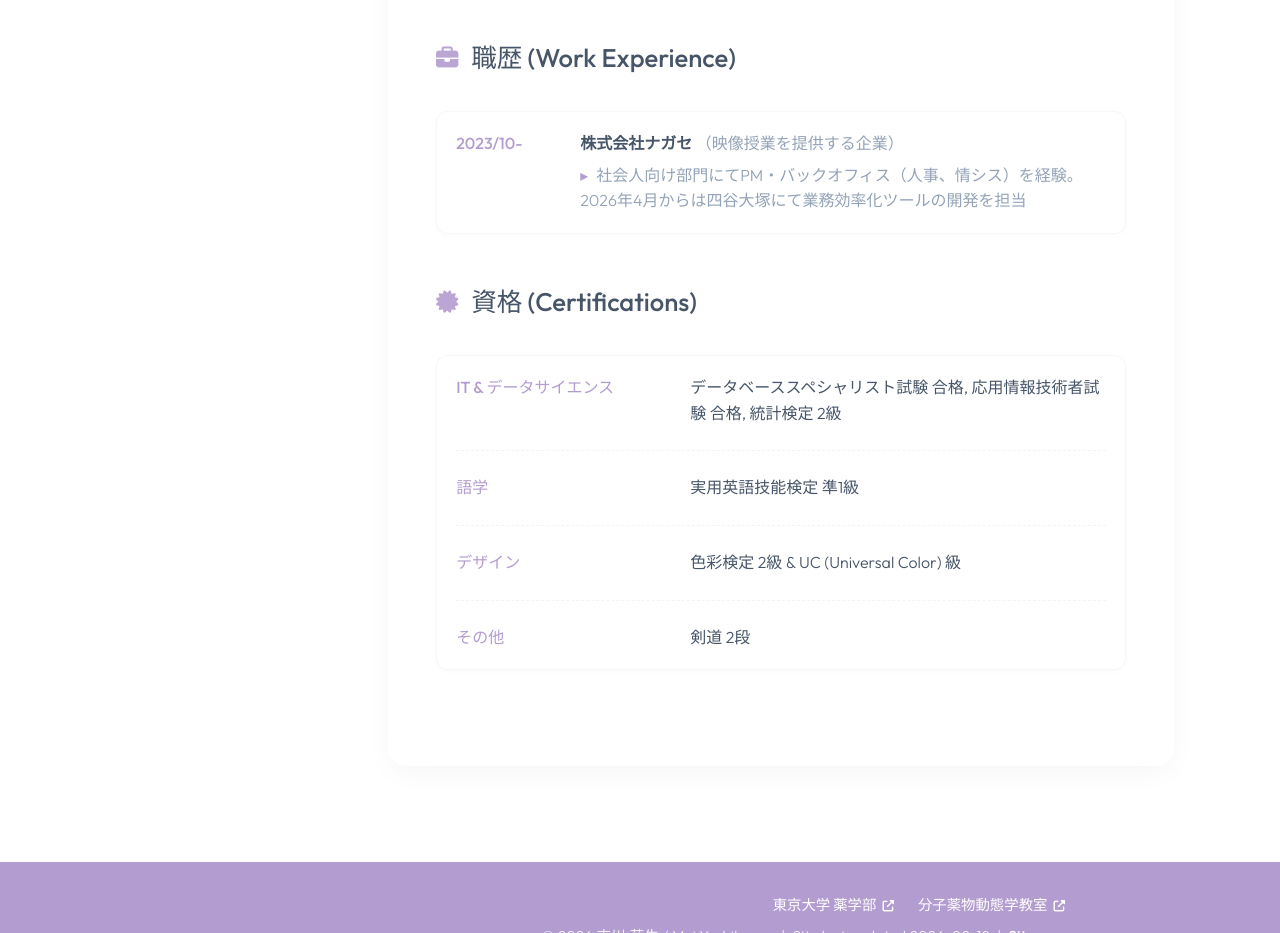
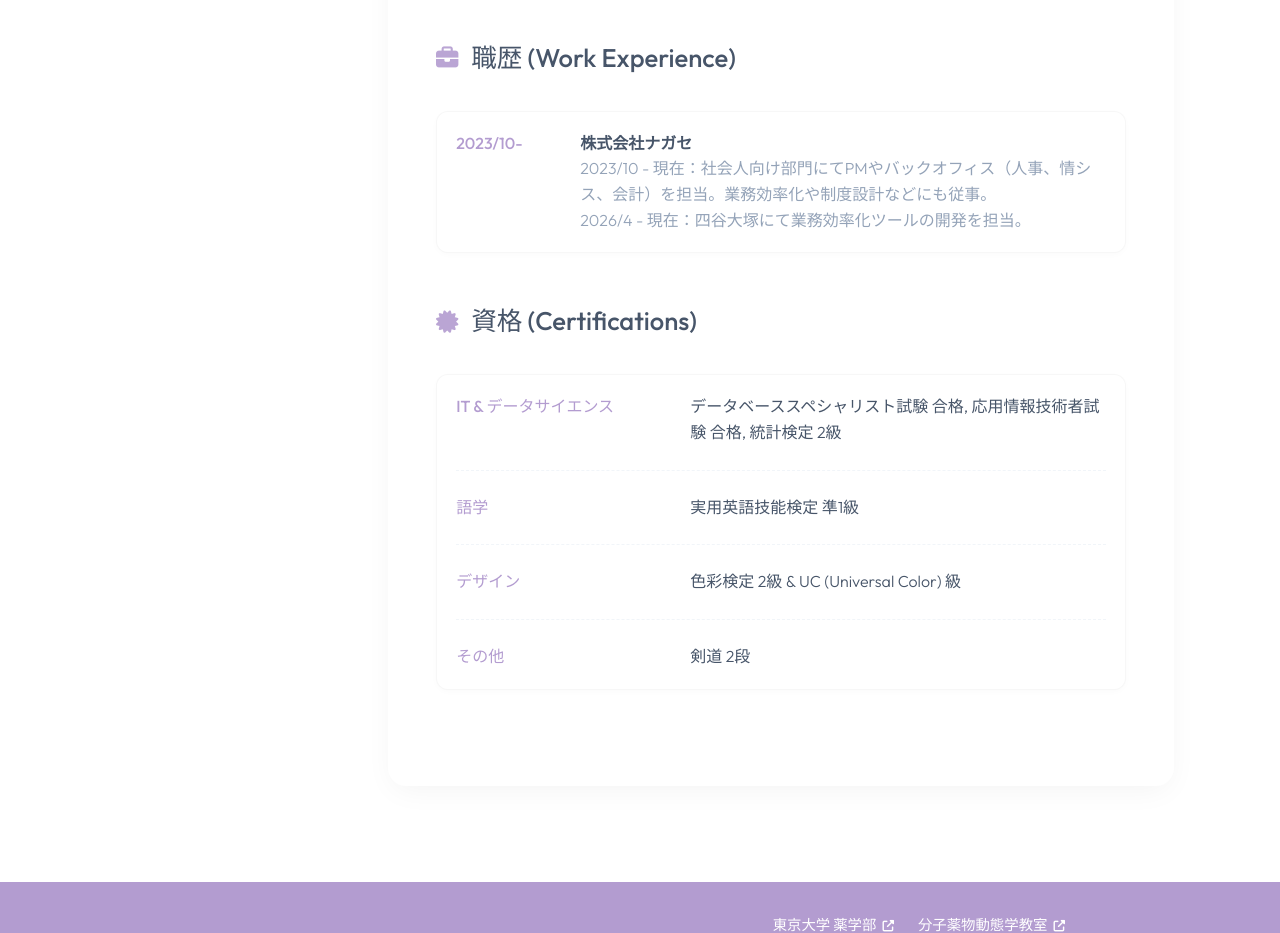
Before and after one commit to DevWithKaiju/DevWithKaiju.github.io, an Astro site: page /cv in a window 1280 px wide. Shown: the part 2700-3633 px from the top of the page. Built offline with nearby package versions, Linux system fonts and the light colour scheme; Astro itself is replaced by a stand-in of ours.

Commit message:
見た目の調整

```diff
--- a/src/pages/cv.astro
+++ b/src/pages/cv.astro
@@ -166,14 +166,9 @@ const publications = (await getCollection('publications')).sort(
         <li>
           <div class="timeline-date">2023/10-</div>
           <div class="timeline-content">
-            <strong>株式会社ナガセ</strong> <span class="text-light">（映像授業を提供する企業）</span>
-            <details class="cv-details">
-              <summary>社会人向け部門にてPM・バックオフィス（人事、情シス）を経験。2026年4月からは四谷大塚にて業務効率化ツールの開発を担当</summary>
-              <ul class="cv-details-body">
-                <li>2023/10 - 現在：社会人向け部門にてPMやバックオフィス（人事、情シス）を担当。業務効率化や制度設計などにも従事。</li>
-                <li>2026/4 - 現在：四谷大塚にて業務効率化ツールの開発を担当。</li>
-              </ul>
-            </details>
+            <strong>株式会社ナガセ</strong><br />
+            <span class="text-light">2023/10 - 現在：社会人向け部門にてPMやバックオフィス（人事、情シス、会計）を担当。業務効率化や制度設計などにも従事。</span><br />
+            <span class="text-light">2026/4 - 現在：四谷大塚にて業務効率化ツールの開発を担当。</span>
           </div>
         </li>
       </ul>
--- a/src/styles/global.css
+++ b/src/styles/global.css
@@ -495,41 +495,6 @@ html[data-theme="dark"] .modern-tag:hover {
     margin-right: 0;
     margin-bottom: 0.5rem;
   }
-}
-
-.cv-details {
-  margin-top: 0.4rem;
-}
-
-.cv-details summary {
-  cursor: pointer;
-  color: var(--global-text-color-light);
-  font-weight: 300;
-  list-style: none;
-}
-
-.cv-details summary::-webkit-details-marker {
-  display: none;
-}
-
-.cv-details summary::before {
-  content: '\25B8';
-  display: inline-block;
-  margin-right: 0.5rem;
-  color: var(--primary-color);
-  transition: transform 0.2s ease;
-}
-
-.cv-details[open] summary::before {
-  transform: rotate(90deg);
-}
-
-.cv-details-body {
-  margin: 0.6rem 0 0 1.3rem;
-  padding: 0;
-  color: var(--global-text-color-light);
-  font-size: 0.95rem;
-  line-height: 1.6;
 }
 
 .clean-list {
```
